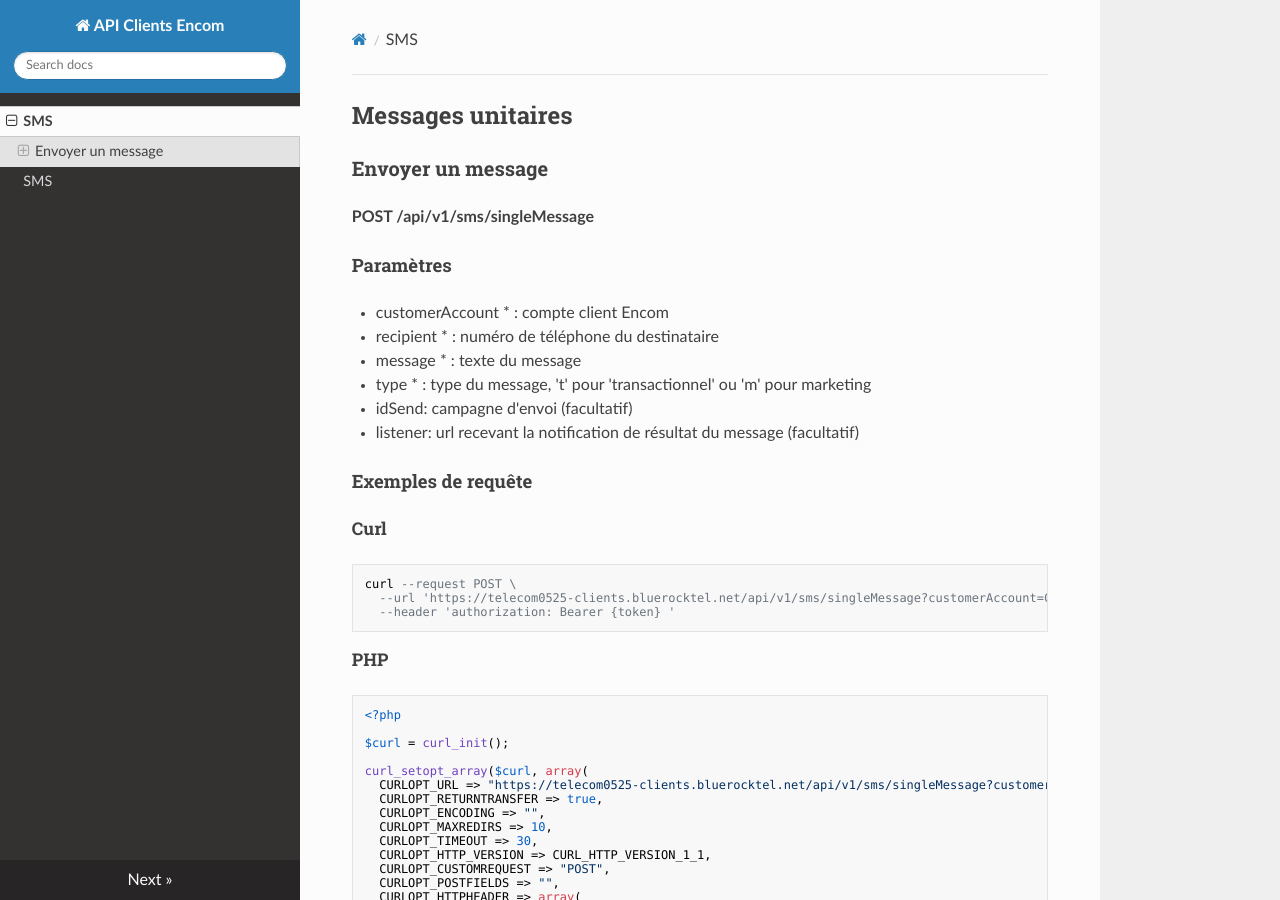
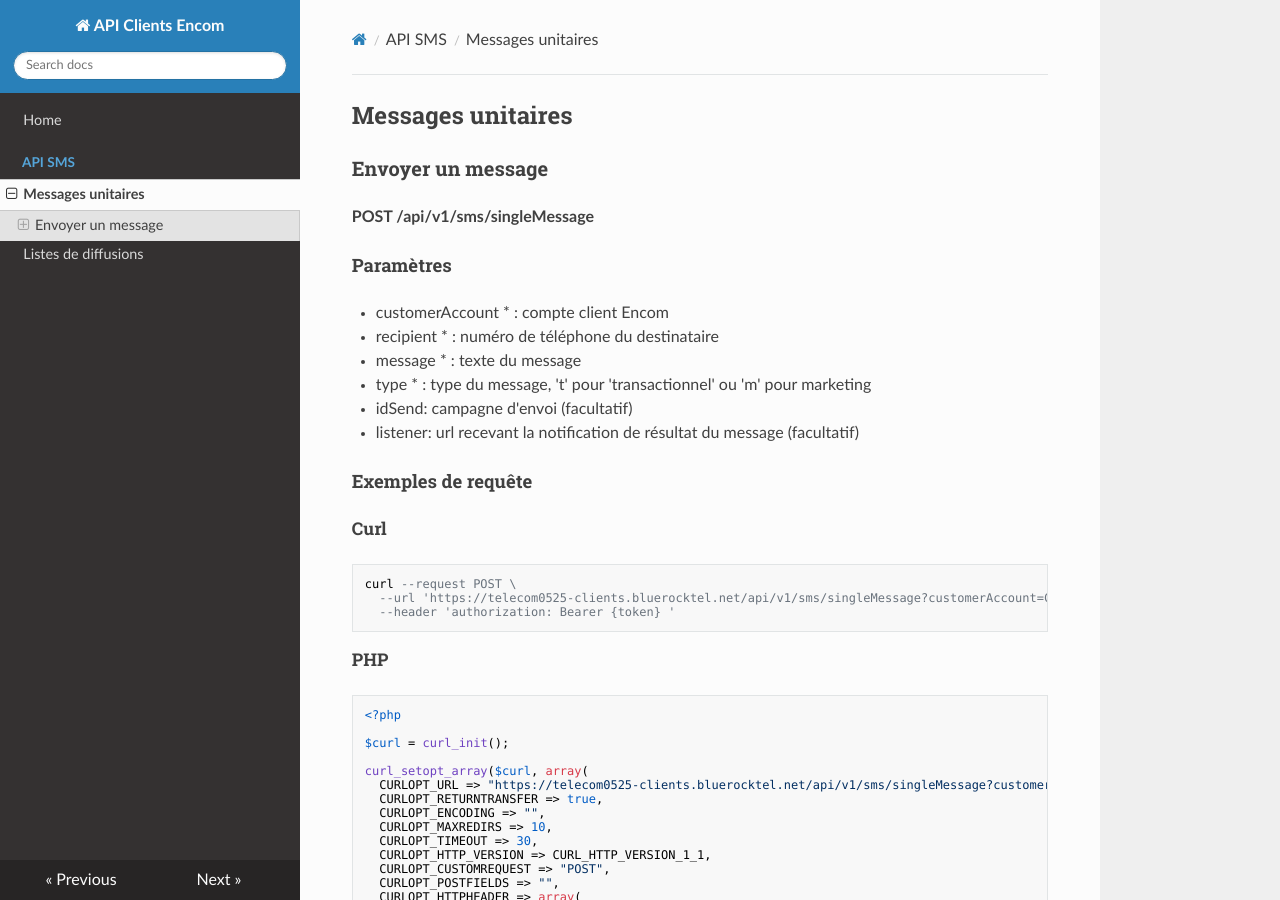
Before and after one commit to bluerocktel/documentation-fr, an MkDocs documentation site: the page built from docs/sms-messages-unitaires.md, in a window 1280 px wide and 900 px high. Built offline with MkDocs 1.6.1, drawn with Linux system fonts in a browser that asks for light colours; nearby versions of some CDN libraries.

Commit message:
add listes de diffusion

```diff
--- a/mkdocs.yml
+++ b/mkdocs.yml
@@ -1,5 +1,7 @@
 site_name: API Clients Encom
 nav:
-  - SMS: sms-messages-unitaires.md
-  - SMS: sms-listes-de-diffusion.md
+  - Home: index.md
+  - API SMS:
+      - 'Messages unitaires': sms-messages-unitaires.md
+      - 'Listes de diffusions': sms-listes-de-diffusion.md
 theme: readthedocs
```
Also changed, not shown: site/index.html, 1 other file.
